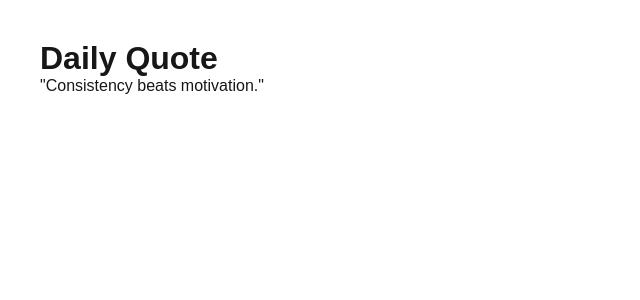
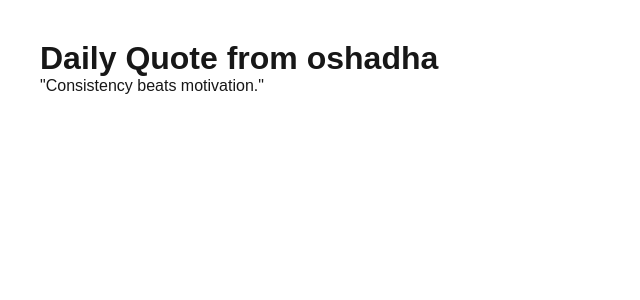
Before and after one commit to oshadhacperera/test-ci-cd, a Next.js app: page / in a window 1280 px wide. Shown: the top 300 px of the page, without its empty margins (0-640 px from the left). Built offline with nearby package versions, Linux system fonts and the light colour scheme.

Commit message:
third try

```diff
--- a/app/page.js
+++ b/app/page.js
@@ -1,7 +1,7 @@
 export default function Home() {
   return (
     <main style={{ padding: "40px", fontFamily: "Arial" }}>
-      <h1>Daily Quote</h1>
+      <h1>Daily Quote from oshadha</h1>
       <p>"Consistency beats motivation."</p>
     </main>
   );
```
